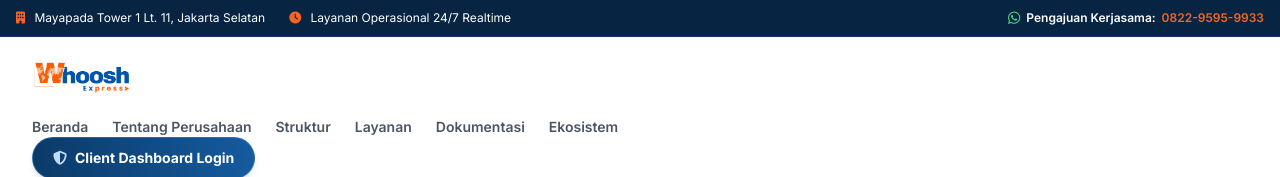
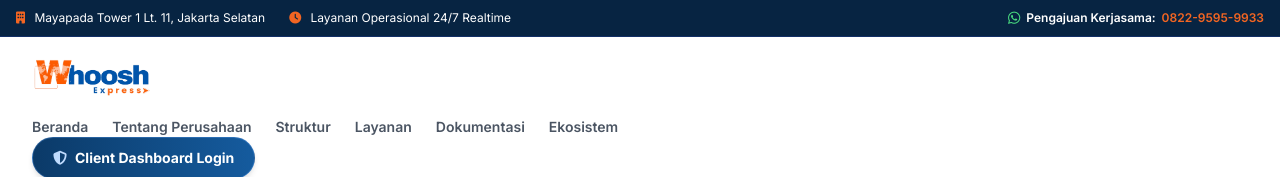
Before and after one commit to suriansyahteknik-commits/Whooshexpress, a plain HTML site: page index.html in a window 1280 px wide. Shown: the top 177 px of the page. Drawn offline with nearby package versions, Linux system fonts and the light colour scheme.

Commit message:
Update index.html

```diff
--- a/index.html
+++ b/index.html
@@ -148,7 +148,7 @@
                            <span class="text-3xl font-extrabold text-whoosh-orange tracking-tight">W<span class="text-whoosh-blue">hoosh</span></span>
                            <span class="ml-1 text-[10px] sm:text-xs font-bold text-whoosh-blue italic bg-blue-50 px-2 py-0.5 rounded border border-blue-100">Express</span>
                          </div>
-                         <img id="custom-logo" src="logo-whoosh.png" alt="Brand Logo" class="h-18 sm:h-24 w-auto object-contain max-w-[100px]" />
+                         <img id="custom-logo" src="logo-whoosh.png" alt="Brand Logo" class="h-8 sm:h-14 w-auto object-contain max-w-[120px]" />
 
                         <!-- Upload Logo Button Badge (Appears on hover) -->
                         <label for="logo-file-input" class="absolute -bottom-2 -right-2 bg-whoosh-blue text-white p-1.5 rounded-full text-[10px] shadow-lg cursor-pointer opacity-0 group-hover:opacity-100 transition-opacity duration-300 hover:bg-whoosh-lightBlue ring-2 ring-white" title="Upload Logo Gambar Custom">
```
